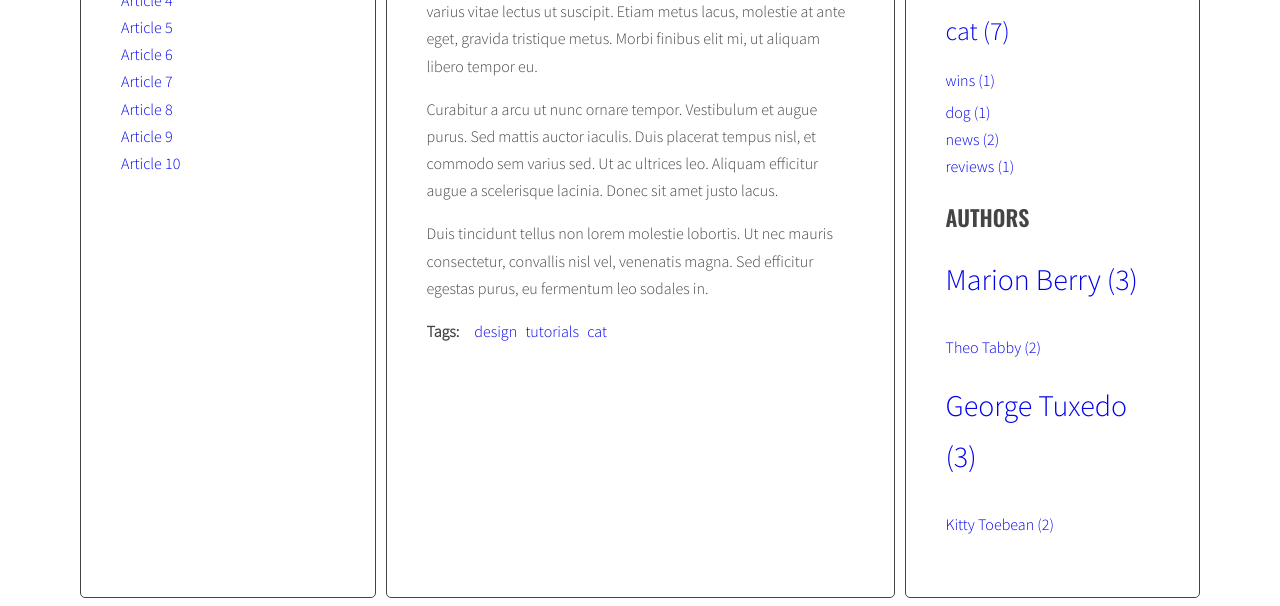
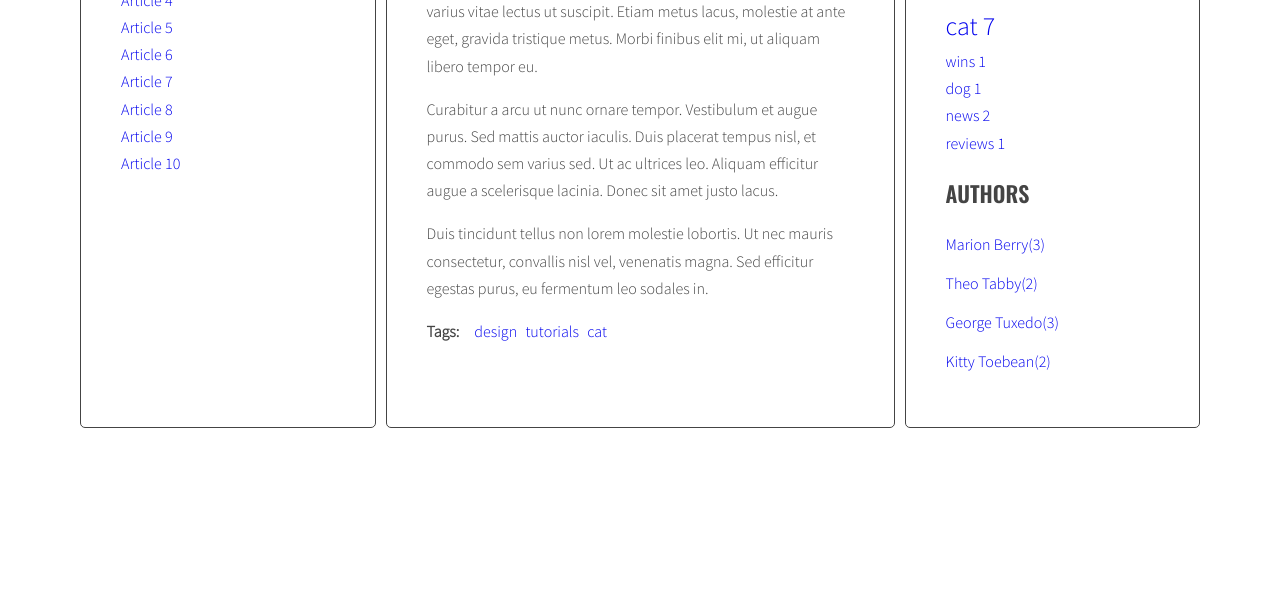
Before and after one commit to Konrad2502/project-blog-22, a website: page index.html in a window 1280 px wide. Shown: the part 453-1059 px from the top of the page. After the commit the page ends 889 px from the top, so only its background shows below. Drawn offline with nearby package versions, Linux system fonts and the light colour scheme.

Commit message:
Loops Handlebars

```diff
--- a/index.html
+++ b/index.html
@@ -259,11 +259,16 @@
 <script id="template-article-author" type="text/x-handlebars-template">
   <a href="#author-{{ author }}">{{ author }}</a>
 </script>
-<!-- <script id="template-tag-cloud-link" type="text/x-handlebars-template">
+<script id="template-tag-cloud-link" type="text/x-handlebars-template">
   {{#each tags}}
   <li><a class="{{ className }}" href="#tag-{{ tag }}">{{ tag }} {{count}}</a></li>
   {{/each}}
-</script> -->
+</script>
+<script id="template-author-cloud-link" type="text/x-handlebars-template">
+  {{#each authors}}
+  <li><a href="#author-{{ author }}">{{ author }}({{ count }})</a></li>
+  {{/each}}
+</script>
 
 <script src="https://cdnjs.cloudflare.com/ajax/libs/handlebars.js/4.1.0/handlebars.min.js"></script>
 <script src="js/script.js"></script>
--- a/js/script.js
+++ b/js/script.js
@@ -4,8 +4,8 @@ const templates = {
   articleLink: Handlebars.compile(document.querySelector('#template-article-link').innerHTML),
   articleTag: Handlebars.compile(document.querySelector('#template-article-tag').innerHTML),
   articleAuthor: Handlebars.compile(document.querySelector('#template-article-author').innerHTML),
-  // tagCloudLink: Handlebars.compile(document.querySelector('#template-tag-cloud-link').innerHTML),
-  // authorCloudLink: Handlebars.compile(document.querySelector('#template-author-cloud-link').innerHTML),
+  tagCloudLink: Handlebars.compile(document.querySelector('#template-tag-cloud-link').innerHTML),
+  authorCloudLink: Handlebars.compile(document.querySelector('#template-author-cloud-link').innerHTML),
 }
 
 function titleClickHandler(event){
@@ -194,22 +194,22 @@ function generateTags(){
 const tagsParams = calculateTagsParams(allTags);
 console.log('tagsParams:', tagsParams);
 
-  let allTagsHTML = '';
-  // const allTagsData = {tags: []};
+  // let allTagsHTML = '';
+  const allTagsData = {tags: []};
   //Start loop: for eacg tag in allTags
   for(let tag in allTags) {
 //generate code of a link and add it to allTagsHTML
 // const linkHTML = '<li><a href="#' + articleId + '"><span>' + articleTitle + '</span></a></li>';
-allTagsHTML += '<li><a class="'+calculateTagsClass(allTags[tag], tagsParams)+'" href="#tag-' + tag +'">' + tag + ' (' + allTags[tag] + ')</li> ';
-// allTagsData.tags.push({
-//   tag: tag,
-//   count: allTags[tag],
-//   className: calculateTagClass(allTags[tag], tagsParams)
-// })
+// allTagsHTML += '<li><a class="'+calculateTagsClass(allTags[tag], tagsParams)+'" href="#tag-' + tag +'">' + tag + ' (' + allTags[tag] + ')</li> ';
+allTagsData.tags.push({
+  tag: tag,
+  count: allTags[tag],
+  className: calculateTagsClass(allTags[tag], tagsParams)
+})
   }
-tagList.innerHTML = allTagsHTML;
-// tagList.innerHTML = templates.tagCloudLink(allTagsData);
-//   console.log(allTagsData);
+// tagList.innerHTML = allTagsHTML;
+tagList.innerHTML = templates.tagCloudLink(allTagsData);
+  console.log(allTagsData);
   }
 
   generateTags();
@@ -307,14 +307,18 @@ tagList.innerHTML = allTagsHTML;
   const tagsAuthorParams = calculateAuthorTagsParams(allAuthorTags);
   console.log('tagsParams:', tagsAuthorParams);
 
-  let allAuthorTagsHTML = '';
-  // const allAuthorsData = {authors: []};
+  // let allAuthorTagsHTML = '';
+  const allAuthorsData = {authors: []};
   for (let authorTags in allAuthorTags) {
-    // allAuthorsHTML += '<li><a href="#author-' + author + '">' + author + '(' + allAuthors[author] + ')</a></li>';
-    allAuthorTagsHTML += '<li><a class="'+ calculateTagsClass(allAuthorTags[authorTags], tagsAuthorParams)+'" href="#tag-' + authorTags +'">' + authorTags + ' (' + allAuthorTags[authorTags] + ')</li> ';
-  }
 
-   authorList.innerHTML = allAuthorTagsHTML;
+    allAuthorsData.authors.push({
+      author: authorTags,
+      count: allAuthorTags[authorTags]
+    })
+}
+
+  //  authorList.innerHTML = allAuthorTagsHTML;
+   authorList.innerHTML = templates.authorCloudLink(allAuthorsData);
 }
 generateAuthors();
 
```
